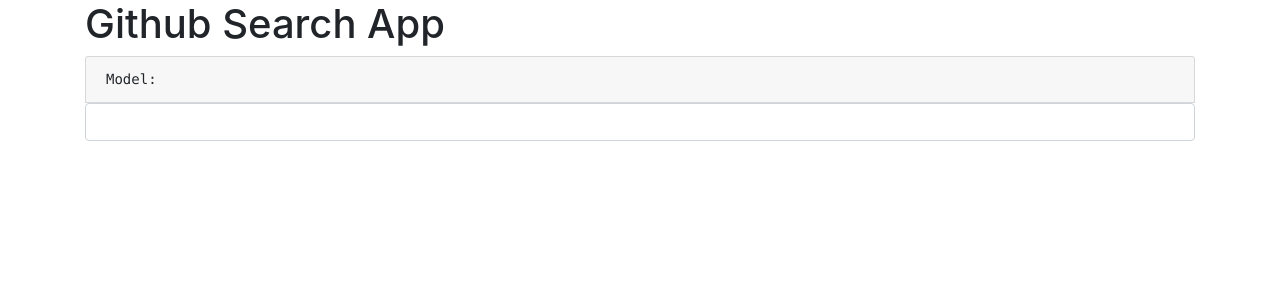
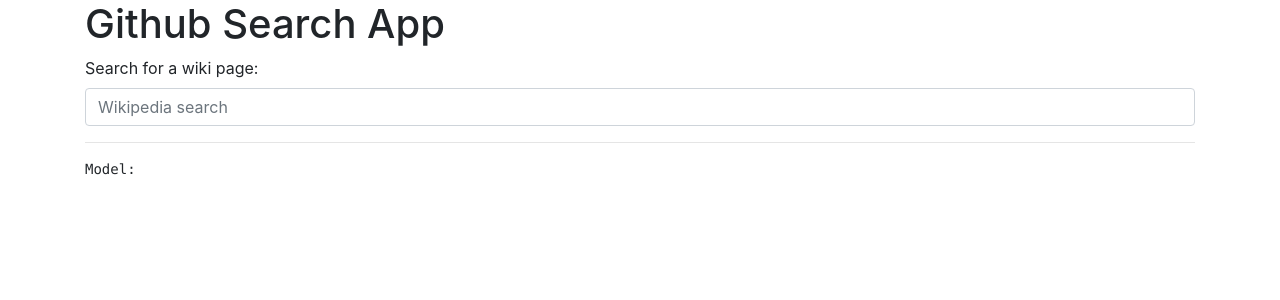
Before and after one commit to tawanacode/ng-github-search, an Angular app: page / in a window 1280 px wide. Shown: the top 300 px of the page. Built offline with nearby package versions, Linux system fonts and the light colour scheme.

Commit message:
add typeahed

```diff
--- a/package.json
+++ b/package.json
@@ -19,8 +19,8 @@
     "@angular/platform-browser": "~8.0.1",
     "@angular/platform-browser-dynamic": "~8.0.1",
     "@angular/router": "~8.0.1",
+    "@ng-bootstrap/ng-bootstrap": "^5.0.0-rc.1",
     "bootstrap": "^4.3.1",
-    "ngx-bootstrap": "^5.0.0",
     "rxjs": "~6.4.0",
     "tslib": "^1.9.0",
     "zone.js": "~0.9.1"
--- a/src/app/app.module.ts
+++ b/src/app/app.module.ts
@@ -5,7 +5,7 @@ import { HttpClientModule } from '@angular/common/http';
 
 import { AppRoutingModule } from './app-routing.module';
 import { AppComponent } from './app.component';
-import { TypeaheadModule } from 'ngx-bootstrap/typeahead';
+import { NgbTypeaheadModule } from '@ng-bootstrap/ng-bootstrap';
 import { BrowserAnimationsModule } from '@angular/platform-browser/animations';
 import { SearchFormComponent } from './search-form/search-form.component';
 import { SearchResultsComponent } from './search-results/search-results.component';
@@ -23,7 +23,7 @@ import { SingleItemPageComponent } from './single-item-page/single-item-page.com
     FormsModule,
     HttpClientModule,
     AppRoutingModule,
-    TypeaheadModule.forRoot(),
+    NgbTypeaheadModule,
     BrowserAnimationsModule
   ],
   providers: [],
--- a/src/app/data.service.ts
+++ b/src/app/data.service.ts
@@ -1,7 +1,7 @@
 import { Injectable } from '@angular/core';
 import { HttpClient, HttpErrorResponse, HttpHeaders } from '@angular/common/http';
-import { Observable, throwError } from 'rxjs';
-import { catchError, tap } from 'rxjs/operators';
+import { Observable, throwError, of } from 'rxjs';
+import { catchError, map } from 'rxjs/operators';
 
 import { IData} from './data';
 
@@ -19,9 +19,12 @@ export class DataService {
 
 	}
 
-	getData(query: string): Observable<IData[]>{
-		return this.http.get<IData[]>(`${this.githubReposUrl}${query}&${this.limit}`, api_key).pipe(
-			tap(data => console.log(`All: ${JSON.stringify(data)}`)),
+	search(term: string): Observable<IData[]>{
+    if(term === '') return of([]);
+
+		return this.http.get<IData[]>(`${this.githubReposUrl}${term}&${this.limit}`, api_key).pipe(
+      //map(response => response),
+			//tap(data => console.log(`All: ${JSON.stringify(data)}`)),
 			catchError(this.handleError)
 		)
 	}
--- a/src/app/search-form/search-form.component.html
+++ b/src/app/search-form/search-form.component.html
@@ -1,8 +1,9 @@
-<pre class="card card-block card-header">Model: {{selected | json}}</pre>
-<div class="alert alert-danger" *ngIf="noResult">No Results Found</div>
+<div class="form-group">
+  <label for="typeahead-http">Search for a wiki page:</label>
+  <input id="typeahead-http" type="text" class="form-control" [class.is-invalid]="searchFailed" [(ngModel)]="model" [ngbTypeahead]="search" placeholder="Wikipedia search" />
+  <span *ngIf="searching">searching...</span>
+  <div class="invalid-feedback" *ngIf="searchFailed">Sorry, suggestions could not be loaded.</div>
+</div>
 
-<input [(ngModel)]="selected"
-       [typeahead]="githubData"
-       (typeaheadLoading)="getDataFromGitub($event)"
-       (typeaheadNoResults)="typeaheadNoResults($event)"
-       class="form-control">
+<hr>
+<pre>Model: {{ model | json }}</pre>
--- a/src/app/search-form/search-form.component.ts
+++ b/src/app/search-form/search-form.component.ts
@@ -1,8 +1,7 @@
 import { Component, OnInit } from '@angular/core';
 
 import { Observable, of } from 'rxjs';
-import { TypeaheadMatch } from 'ngx-bootstrap/typeahead';
-import { mergeMap } from 'rxjs/operators';
+import {catchError, debounceTime, distinctUntilChanged, tap, switchMap} from 'rxjs/operators';
 
 import { DataService } from '../data.service';
 import { IData } from '../data';
@@ -10,33 +9,35 @@ import { IData } from '../data';
 @Component({
   selector: 'app-search-form',
   templateUrl: './search-form.component.html',
+  providers: [DataService],
   styleUrls: ['./search-form.component.scss']
 })
 
 export class SearchFormComponent implements OnInit {
-  selected: string;
-  noResult = false;
+  model: any;
+  searching = false;
+  searchFailed = false;
   githubData: IData[];
-  errorMessage: string;
 
-  constructor(private dataService: DataService) {
-  }
+  constructor(private dataService: DataService) {}
 
   ngOnInit() {
   }
 
-  getDataFromGitub(event: TypeaheadMatch) {
-
-    return this.dataService.getData(event.value).subscribe(
-      (data: any) => {
-        this.githubData = data.items;
-      },
-      error => this.errorMessage = <any>error
-      );
-  }
-
-  typeaheadNoResults(event: boolean): void {
-    this.noResult = event;
-  }
+  search = (text$: Observable<string>) =>
+    text$.pipe(
+      debounceTime(300),
+      distinctUntilChanged(),
+      tap(() => this.searching = true),
+      switchMap(term =>
+        this.dataService.search(term).pipe(
+          tap(() => this.searchFailed = false),
+          catchError(() => {
+            this.searchFailed = true;
+            return of([]);
+          }))
+      ),
+      tap(() => this.searching = false)
+    )
 
 }
```
Also changed, not shown: 1 other file (tests, documents, lock files or other folders).
